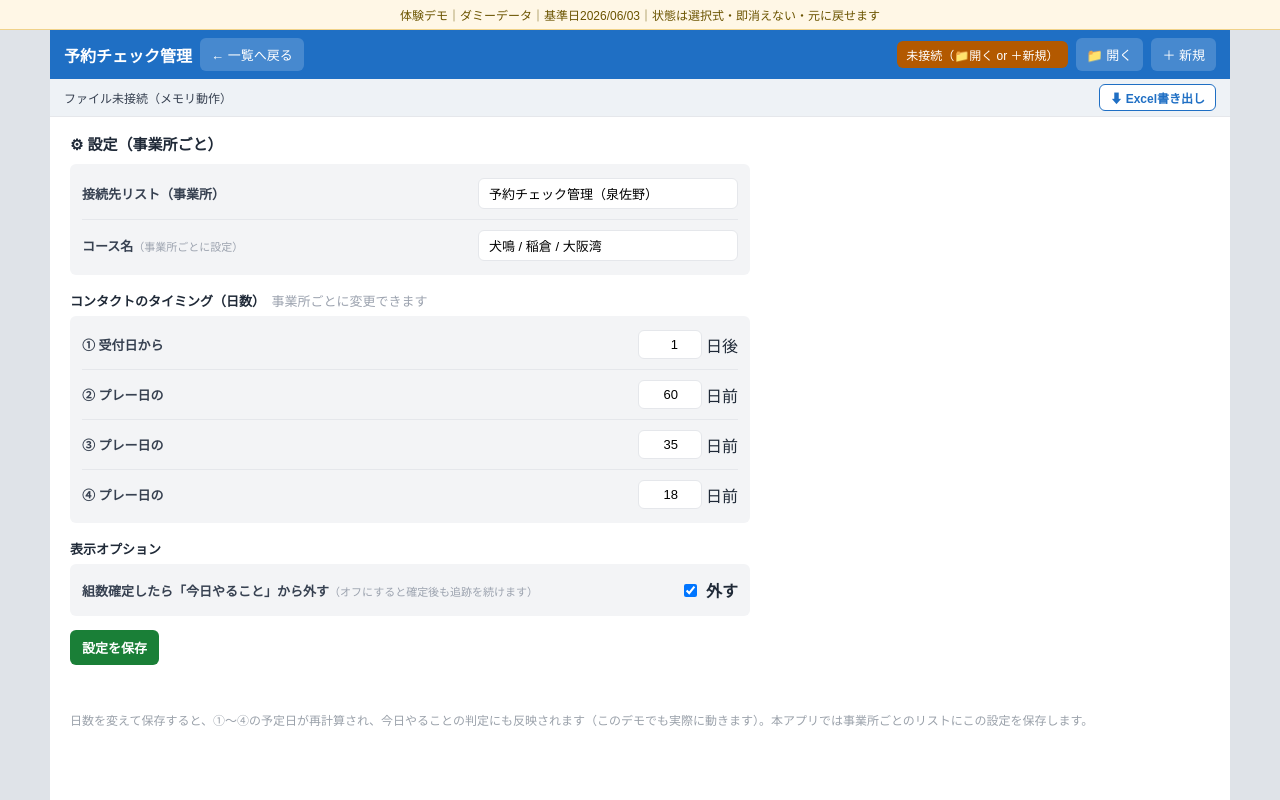
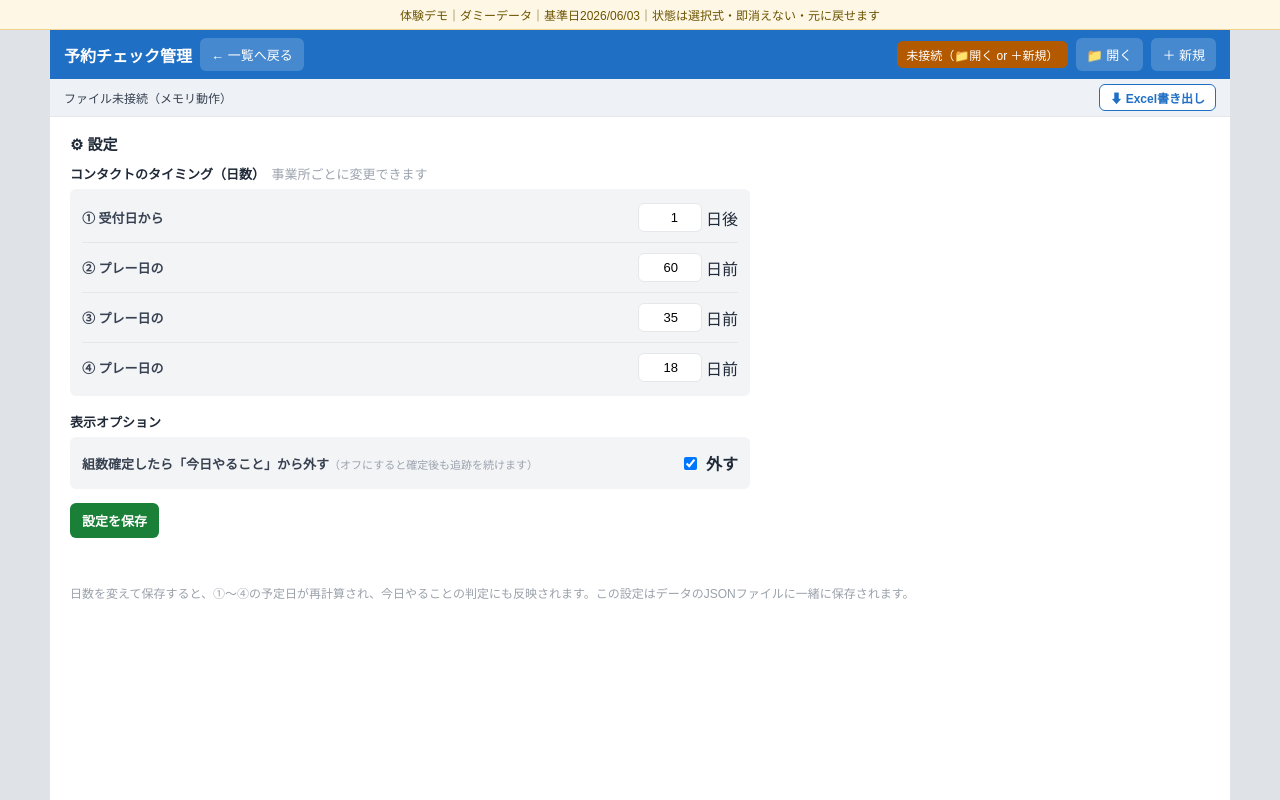
Before and after one commit to nkhtnkht-ops/compe-demo, a plain HTML site: page index.html in a window 1280 px wide. Both pictures are taken after a click on the button "⚙ 設定". Drawn offline with Linux system fonts and the light colour scheme.

Commit message:
設定: List時代の不要項目を削除
「接続先リスト（事業所）」「コース名」はJSONファイル方式では未使用のため削除。
buildJsonのsettingsからcourseName/listNameを除去(o1-4とexcludeKakuteiのみに)。
下部注記「事業所ごとのリストに保存」→「データのJSONファイルに保存」に修正。

```diff
--- a/index.html
+++ b/index.html
@@ -149,14 +149,8 @@
   </div>
 
   <div class="imp hidden" id="screenSettings">
-    <div style="font-size:15px;font-weight:700;margin-bottom:10px">⚙ 設定（事業所ごと）</div>
-    <div class="onecard" style="max-width:680px">
-      <div class="orow"><div class="ok">接続先リスト（事業所）</div>
-        <input id="setList" value="予約チェック管理（泉佐野）" style="border:1px solid var(--line);border-radius:6px;padding:7px 10px;font-size:13px;width:260px"></div>
-      <div class="orow"><div class="ok">コース名<span class="note">（事業所ごとに設定）</span></div>
-        <input id="setCourse" value="犬鳴 / 稲倉 / 大阪湾" style="border:1px solid var(--line);border-radius:6px;padding:7px 10px;font-size:13px;width:260px"></div>
-    </div>
-    <div style="font-size:13px;font-weight:700;margin:16px 0 6px">コンタクトのタイミング（日数）<span class="note" style="font-weight:400;color:#9ca3af">　事業所ごとに変更できます</span></div>
+    <div style="font-size:15px;font-weight:700;margin-bottom:10px">⚙ 設定</div>
+    <div style="font-size:13px;font-weight:700;margin:4px 0 6px">コンタクトのタイミング（日数）<span class="note" style="font-weight:400;color:#9ca3af">　事業所ごとに変更できます</span></div>
     <div class="onecard" style="max-width:680px">
       <div class="orow"><div class="ok">① 受付日から</div><span class="sel-wrap"><input type="number" id="so1" value="1" class="numin"> 日後</span></div>
       <div class="orow"><div class="ok">② プレー日の</div><span class="sel-wrap"><input type="number" id="so2" value="60" class="numin"> 日前</span></div>
@@ -170,7 +164,7 @@
     </div>
     <div class="row" style="margin-top:14px"><button class="btn b-green" onclick="saveSettings()">設定を保存</button></div>
     <div class="msg" id="setMsg"></div>
-    <p style="color:#9aa1aa;font-size:12px;margin-top:10px">日数を変えて保存すると、①〜④の予定日が再計算され、今日やることの判定にも反映されます（このデモでも実際に動きます）。本アプリでは事業所ごとのリストにこの設定を保存します。</p>
+    <p style="color:#9aa1aa;font-size:12px;margin-top:10px">日数を変えて保存すると、①〜④の予定日が再計算され、今日やることの判定にも反映されます。この設定はデータのJSONファイルに一緒に保存されます。</p>
   </div>
 </div>
 <div id="toast"></div>
@@ -255,9 +249,7 @@ function buildJson(){
       updatedBy: updatedBy || '',
       tenpo: '泉佐野'
     },
-    settings:{ courseName:document.getElementById('setCourse')?.value || '犬鳴 / 稲倉 / 大阪湾',
-               listName:document.getElementById('setList')?.value || '予約チェック管理（泉佐野）',
-               o1,o2,o3,o4, excludeKakutei },
+    settings:{ o1,o2,o3,o4, excludeKakutei },
     rows: rows.map(r=>{
       // _touchは実行時フラグなので保存しない
       const {_touch, ...rest} = r;
```
